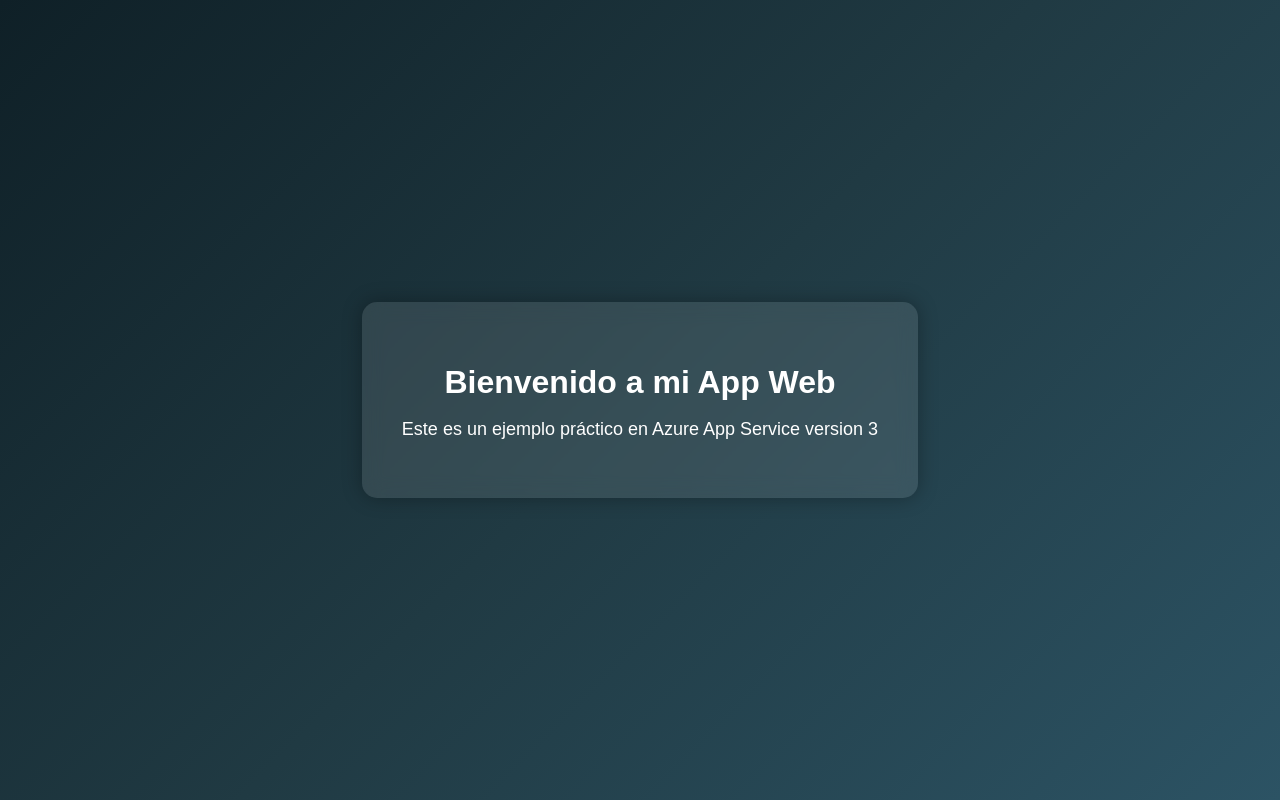
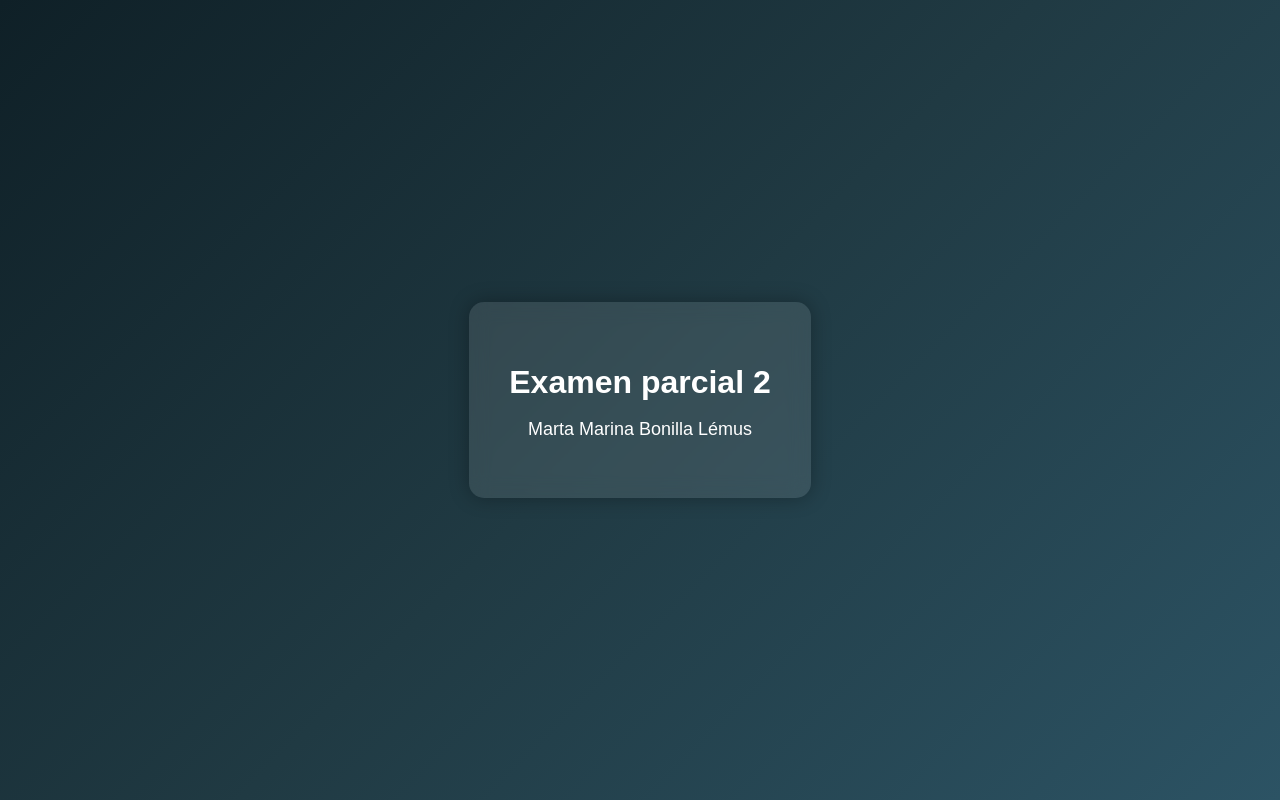
Before and after one commit to Hinata1411/despliege-automatico-azure2, a website: page index.html in a window 1280 px wide. Drawn offline with Linux system fonts and the light colour scheme.

Commit message:
2do comit

```diff
--- a/index.html
+++ b/index.html
@@ -7,8 +7,8 @@
 </head>
 <body>
   <div class="card">
-    <h1>Bienvenido a mi App Web</h1>
-    <p>Este es un ejemplo práctico en Azure App Service version 3</p>
+    <h1>Examen parcial 2</h1>
+    <p>Marta Marina Bonilla Lémus</p>
   </div>
 </body>
 </html>
```
